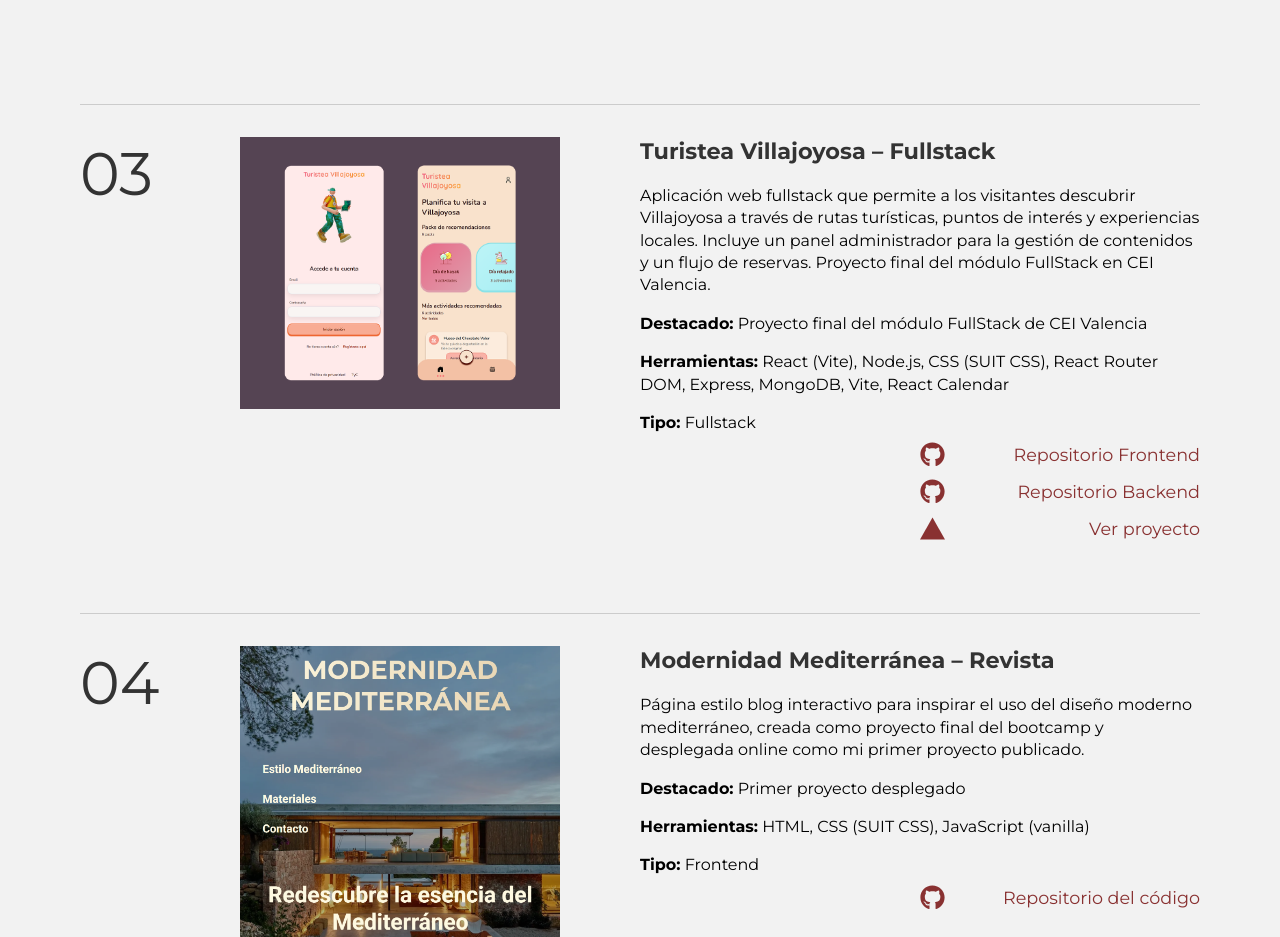
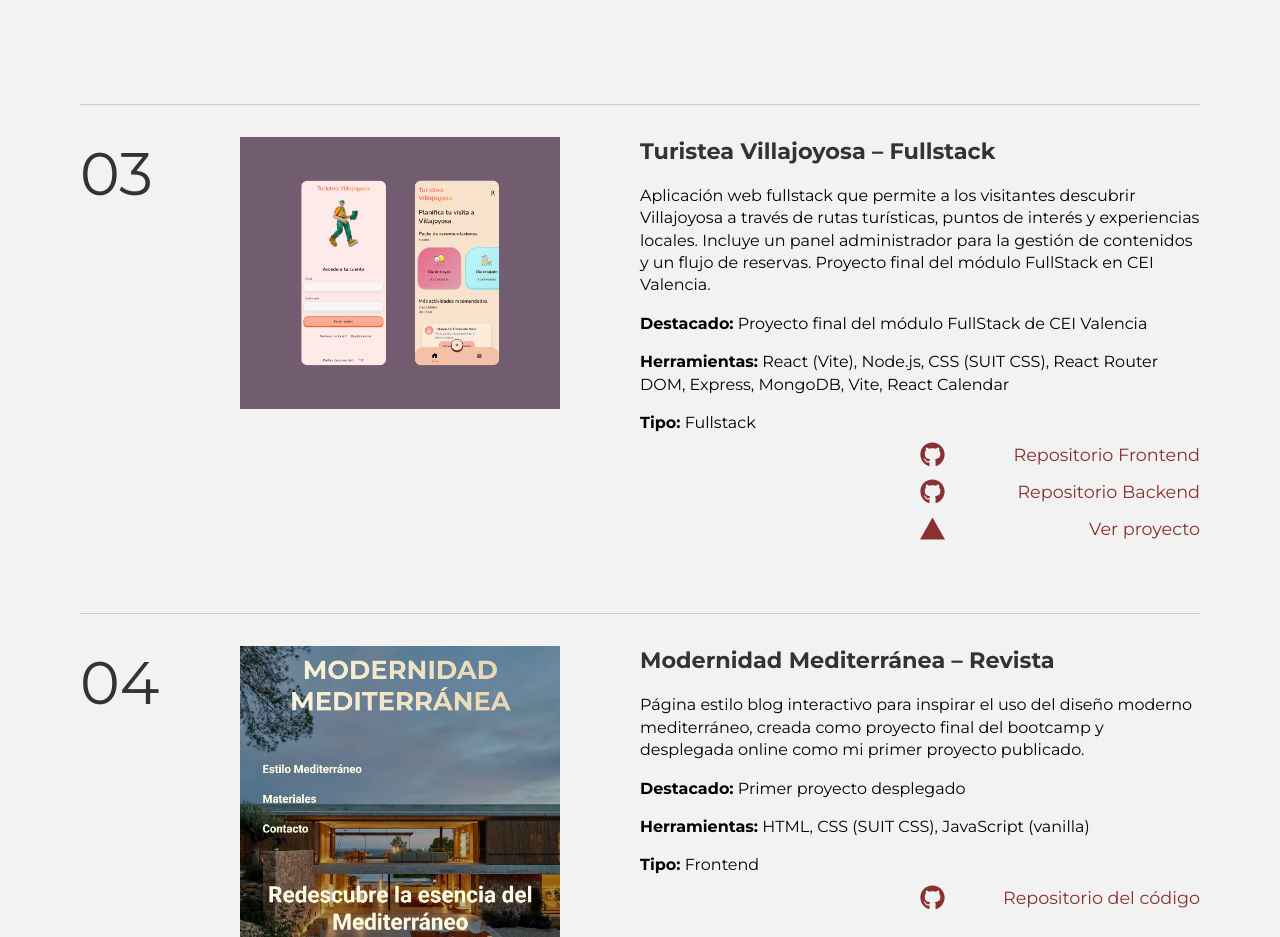
Before and after one commit to JaumeEsquerdo/portfolio-personal, a React (Vite) app in the folder portfolio-jaume/: page /proyectos in a window 1280 px wide. Shown: the part 1240-2177 px from the top of the page. Built offline with nearby package versions, Linux system fonts and the light colour scheme; a web font is replaced by a local one.

Commit message:
actualizar fondo turistea app

```diff
--- a/portfolio-jaume/src/data/listaProyectos.js
+++ b/portfolio-jaume/src/data/listaProyectos.js
@@ -79,7 +79,7 @@ const listaProyectos = [
       "React Calendar",
     ],
     stack: "Fullstack",
-    imagen: "/img/turistea-fondo.png",
+    imagen: "/img/turistea-bg.png",
     enlace: [
       {
         tipo: "Frontend",
```
Also changed, not shown: portfolio-jaume/public/img/turistea-bg.png (added), portfolio-jaume/public/img/turistea-fondo.png (deleted).
